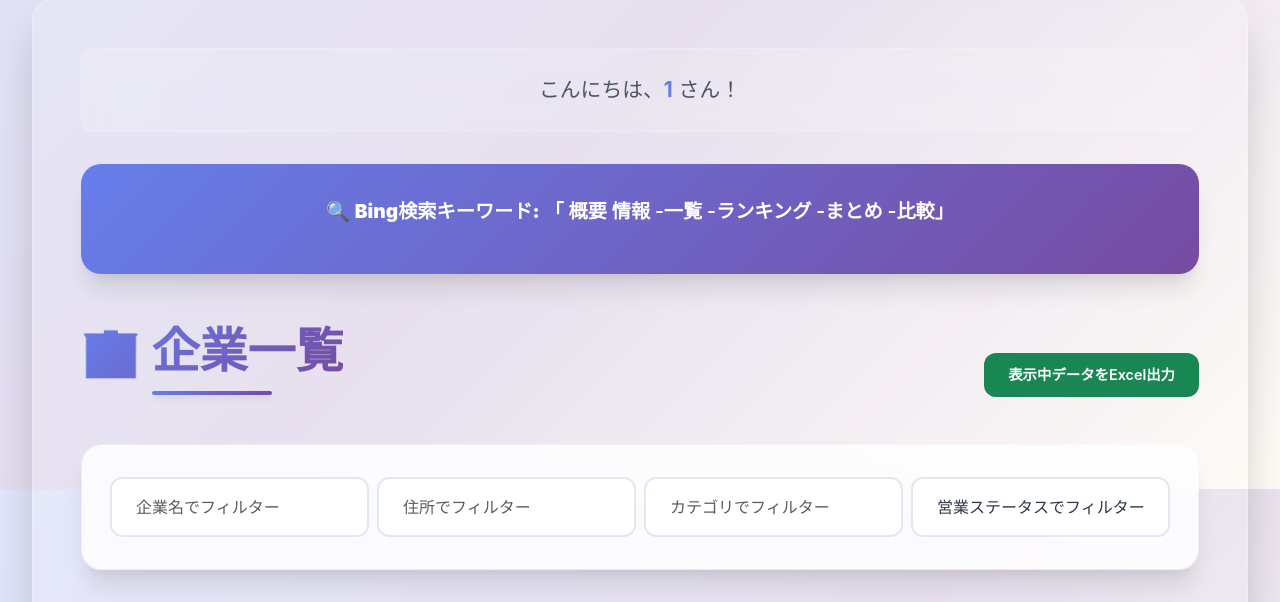
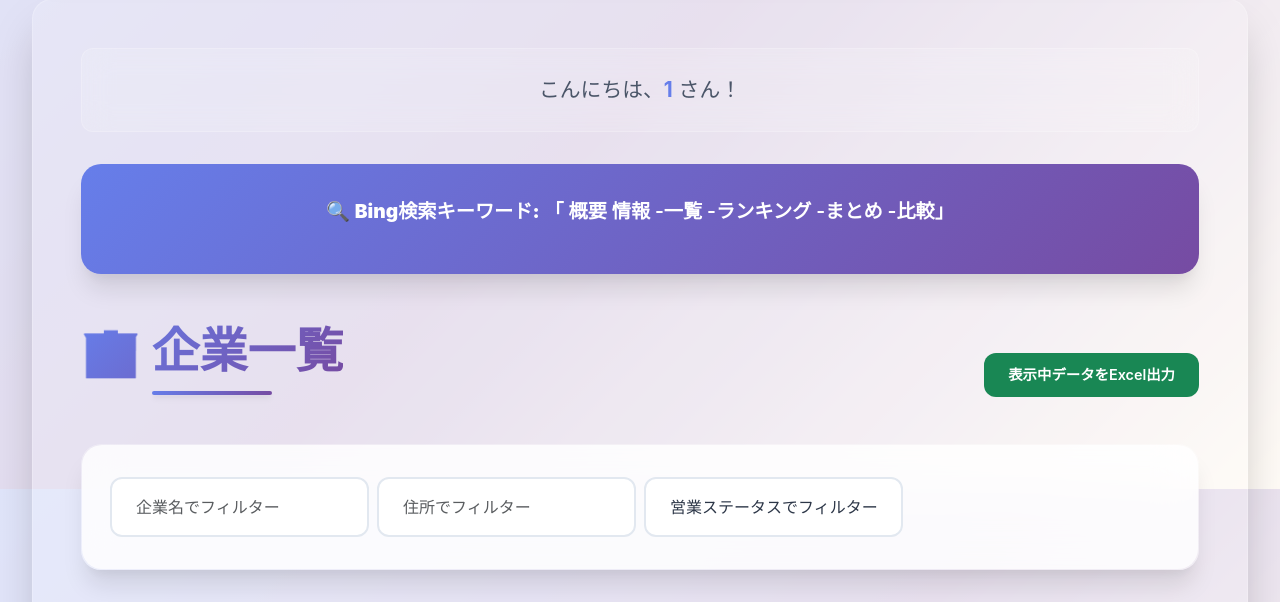
Before and after one commit to ghrwf704/form-dashboard, a Flask app: page / in a window 1280 px wide; the page is wider, and only the part inside the window is pictured. Shown: the part 311-913 px from the top of that part. Run offline with Flask 3, Linux system fonts and the light colour scheme; the visitor is signed in with stand-in values (Sample User, id 1); data that the repository does not hold is empty; some libraries are stand-ins or nearby versions.

Commit message:
カテゴリーフィルター削除

```diff
--- a/templates/index.html
+++ b/templates/index.html
@@ -25,9 +25,6 @@
     </div>
     <div class="col-md-3">
       <input type="text" class="form-control" placeholder="住所でフィルター" id="filter-address">
-    </div>
-    <div class="col-md-3">
-      <input type="text" class="form-control" placeholder="カテゴリでフィルター" id="filter-category">
     </div>
     <div class="col-md-3">
       <select class="form-control" id="filter-status">
```
